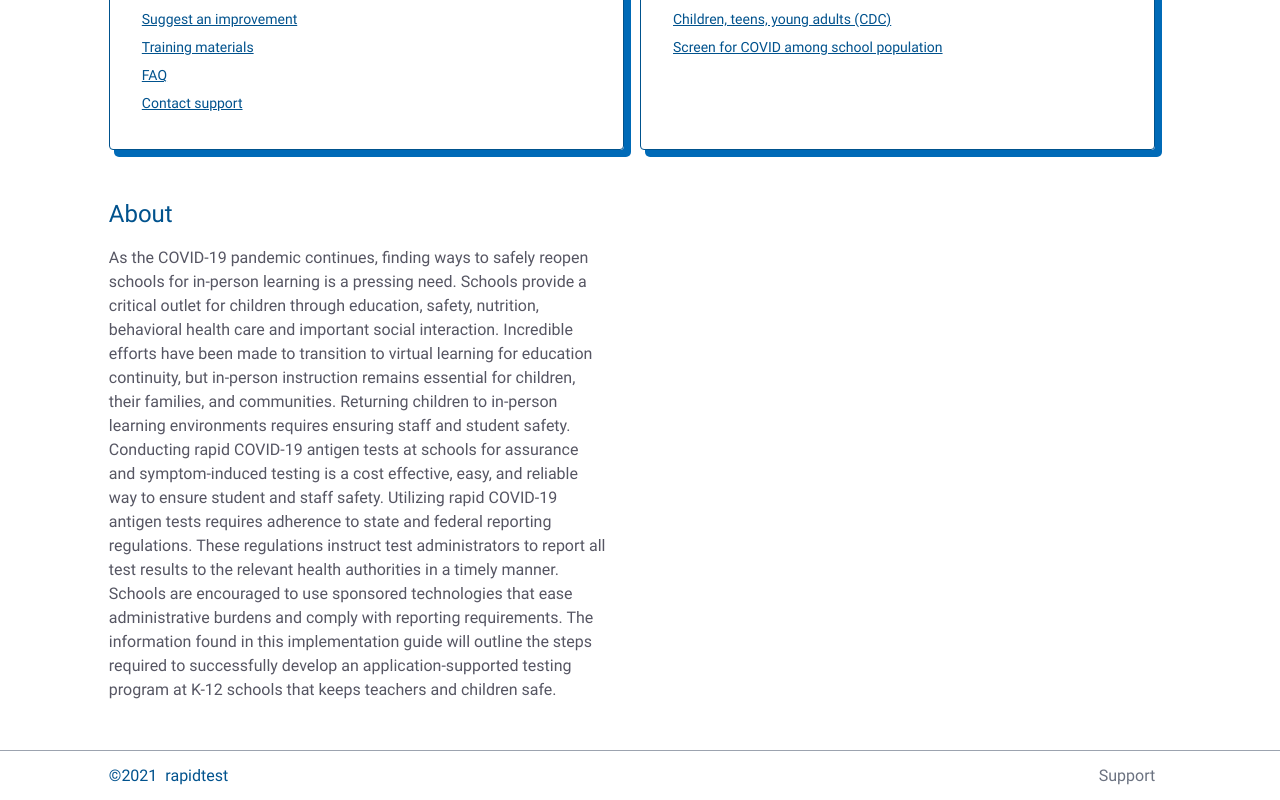
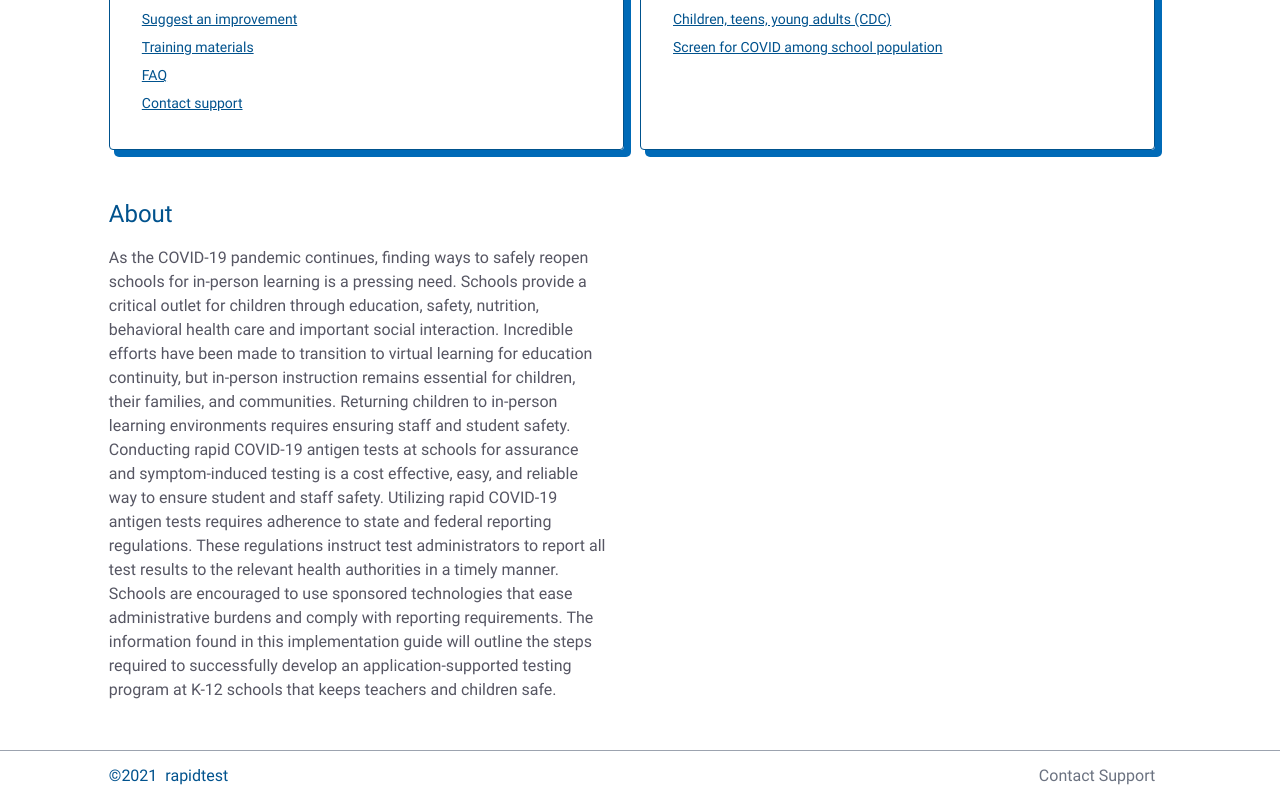
Before and after one commit to datarobot/datarobot-rapidtest-support, a React (Create React App) app: page / in a window 1280 px wide. Shown: the part 696-1496 px from the top of the page. Built offline with nearby package versions, Linux system fonts and the light colour scheme; no server answers; what @fortawesome/pro-light-svg-icons, @fortawesome/pro-regular-svg-icons, @fortawesome/pro-solid-svg-icons, @tailwindcss/typography would draw is missing.

Commit message:
contact support

```diff
--- a/src/components/Footer/index.js
+++ b/src/components/Footer/index.js
@@ -27,7 +27,7 @@ const Footer = () => {
       </p>
       <div className="footer-links flex">
         <Link to={ROUTES.CONTACT.path} className="text-gray-500 no-underline">
-          Support
+          Contact Support
         </Link>
       </div>
     </div>
```
